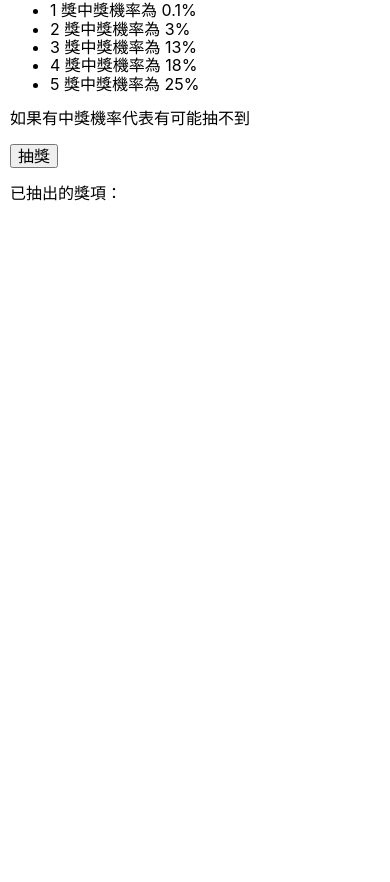
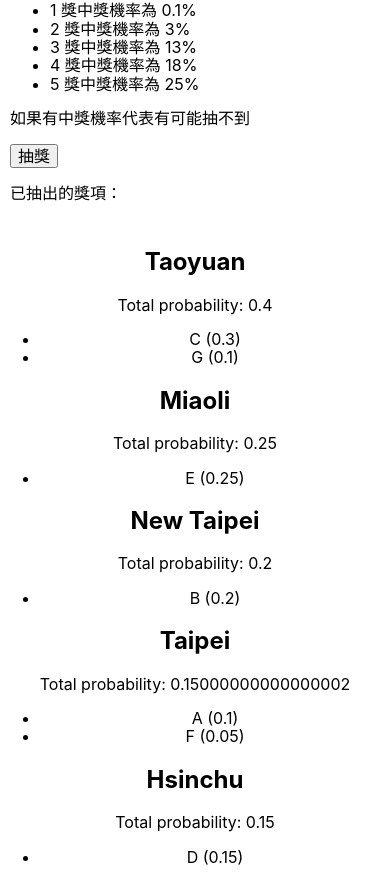
Before and after one commit to YuanShuoHsu/turtleMobile, a React (Create React App) app: page / in a window 390 px wide. Shown: the part 1007-1889 px from the top of the page. Before the commit the page ends 1235 px from the top, so only its background shows below. Built offline with nearby package versions, Linux system fonts and the light colour scheme.

Commit message:
phone component updated

```diff
--- /dev/null
+++ b/src/components/ExampleComponent/index.tsx
@@ -0,0 +1,88 @@
+import React from 'react';
+
+interface Candidate {
+  name: string;
+  city: string;
+  probability: number;
+  population: number;
+}
+
+interface Result {
+  city: string;
+  totalProbability: number;
+  candidates: Candidate[];
+}
+
+const groupCandidatesByCity = (candidates: Candidate[]): Result[][] => {
+  // Step 1: Group candidates by city
+  const groupedCandidates: { [city: string]: Candidate[] } = {};
+  candidates.forEach((candidate) => {
+    const { city } = candidate;
+    if (!groupedCandidates[city]) {
+      groupedCandidates[city] = [];
+    }
+    groupedCandidates[city].push(candidate);
+  });
+
+  // Step 2: Calculate total probability and sort candidates by probability
+  const results: Result[][] = [];
+  Object.entries(groupedCandidates).forEach(([city, candidates]) => {
+    const totalPopulation = candidates.reduce(
+      (acc, candidate) => acc + candidate.population,
+      0
+    );
+    const totalProbability = candidates.reduce(
+      (acc, candidate) => acc + candidate.probability,
+      0
+    );
+    const sortedCandidates = candidates.sort(
+      (a, b) => b.probability - a.probability
+    );
+    results.push([
+      {
+        city,
+        totalProbability,
+        candidates: sortedCandidates,
+      },
+    ]);
+  });
+
+  // Step 3: Sort results by total probability
+  return results.sort(
+    (a, b) => b[0].totalProbability - a[0].totalProbability
+  );
+};
+
+const ExampleComponent: React.FC = () => {
+  const candidates: Candidate[] = [
+    { name: 'A', city: 'Taipei', probability: 0.1, population: 3000000 },
+    { name: 'B', city: 'New Taipei', probability: 0.2, population: 4000000 },
+    { name: 'C', city: 'Taoyuan', probability: 0.3, population: 2000000 },
+    { name: 'D', city: 'Hsinchu', probability: 0.15, population: 1000000 },
+    { name: 'E', city: 'Miaoli', probability: 0.25, population: 500000 },
+    { name: 'F', city: 'Taipei', probability: 0.05, population: 2000000 },
+    { name: 'G', city: 'Taoyuan', probability: 0.1, population: 1500000 },
+  ];
+
+  const results = groupCandidatesByCity(candidates);
+
+  return (
+    <div>
+      {results.map((cityResults) => (
+        <div key={cityResults[0].city}>
+          <h2>{cityResults[0].city}</h2>
+          <p>Total probability: {cityResults[0].totalProbability}</p>
+          <ul>
+            {cityResults[0].candidates.map((candidate) => (
+              <li key={candidate.name}>
+                {candidate.name} ({candidate.probability})
+              </li>
+            ))}
+          </ul>
+        </div>
+      ))}
+    </div>
+  );
+};
+
+export default ExampleComponent;
--- a/src/components/Phone/index.tsx
+++ b/src/components/Phone/index.tsx
@@ -1,5 +1,31 @@
 import styles from "./index.module.scss";
 
 export default function Phone() {
-  return <div className={styles.phone}></div>;
+  return (
+    <div className={styles.phone}>
+      <div className={styles.phone__header}>
+        <div className={styles["phone__header-receiver"]}></div>
+        <div className={styles["phone__header-speaker"]}>
+          <div className={styles["phone__header-speaker-dot"]}></div>
+          <div className={styles["phone__header-speaker-dot"]}></div>
+          <div className={styles["phone__header-speaker-dot"]}></div>
+        </div>
+        <div className={styles["phone__header-microphone"]}></div>
+        <div className={styles["phone__header-microphone"]}></div>
+        <div className={styles["phone__header-camera"]}></div>
+        <div></div>
+      </div>
+      <div className={styles.phone__main}>
+        <div className={styles["phone__main-status"]}></div>
+        <div className={styles["phone__main-menu"]}></div>
+        <div className={styles["phone__main-contacts"]}></div>
+        <div className={styles["phone__main-footer"]}>
+          <input type="text" />
+          <button>
+            svg
+          </button>
+        </div>
+      </div>
+    </div>
+  );
 }
--- a/src/pages/Home/index.tsx
+++ b/src/pages/Home/index.tsx
@@ -1,12 +1,14 @@
 import styles from "./index.module.scss";
 import SumCalculator from "../../components/Calculator";
 import Lottery from "../../components/Lottery";
+import ExampleComponent from "../../components/ExampleComponent";
 
 export default function Home() {
   return (
     <div className={styles.home}>
       <SumCalculator />
       <Lottery />
+      <ExampleComponent/>
     </div>
   );
 }
```
Also changed, not shown: src/components/ExampleComponent/index.scss (added).
